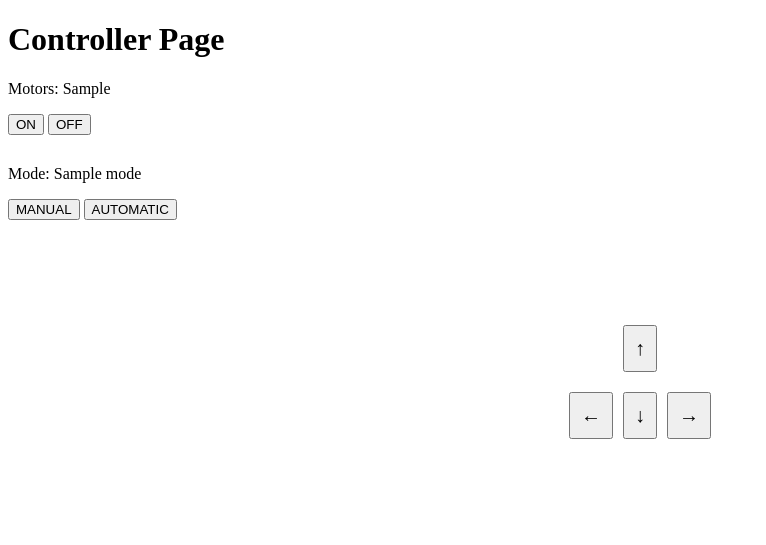
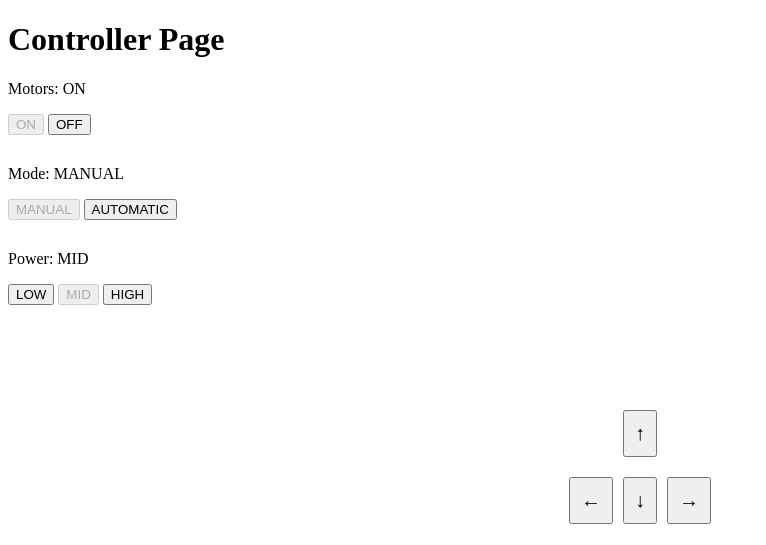
Before and after one commit to Dylanyves/ic2-remote-control, a Flask app: template templates/controller.html in a window 1280 px wide. Shown: the top 545 px of the page, without its empty margins (0-766 px from the left). Run offline with Flask 3, Linux system fonts and the light colour scheme; the template is opened without the code that fills it: most values are stand-ins (such as "Sample title", 1, 10 or a date in 2020).

Commit message:
added power buttons

```diff
--- a/app.py
+++ b/app.py
@@ -25,22 +25,26 @@ def controller():
     if not session.get('logged_in'):
         return redirect(url_for('login'))
 
-    data_from_button = "OFF"
-    mode = "AUTO"
+    motorStatus = "OFF"
+    modeStatus = "AUTO"
+    powerStatus = "LOW"
     if request.method == 'POST':
-        data_from_button = request.form.get('button_data')
-        mode = request.form.get('mode')
+        motorStatus = request.form.get('button_data')
+        modeStatus = request.form.get('modeStatus')
         direction = request.form.get('direction')
+        powerStatus = request.form.get('powerStatus')
 
-        if mode:
-            print(mode)
-        if data_from_button:
-            print(data_from_button)
+        if motorStatus:
+            print(motorStatus)
+        if modeStatus:
+            print(modeStatus)
+        if powerStatus:
+            print(powerStatus)
         if direction:
             print(direction)
 
-        return jsonify({'data_from_button': data_from_button, 'mode':mode})
-    return render_template('controller.html', data_from_button=data_from_button, mode=mode)
+        return jsonify({'motorStatus': motorStatus, 'modeStatus':modeStatus, 'powerStatus':powerStatus})
+    return render_template('controller.html', motorStatus=motorStatus, modeStatus=modeStatus, powerStatus=powerStatus)
 
 if __name__ == '__main__':
     app.run(host='0.0.0.0', port=5000, debug=True)
--- a/templates/controller.html
+++ b/templates/controller.html
@@ -3,7 +3,7 @@
 <head>
     <meta charset="UTF-8">
     <meta name="viewport" content="width=device-width, initial-scale=1.0">
-    <title>Controller</title>
+    <title>IC2 Controller</title>
     <style>
         .container {
             margin-top: 100px;
@@ -26,12 +26,12 @@
 <body>
     <h1>Controller Page</h1>
     <div style="margin-bottom: 30px;">
-        <p id="motorStatus">Motors: {{data_from_button}}</p>
+        <p id="motorStatus">Motors: {{motorStatus}}</p>
         <button
             id="onButton"
             {%
             if
-            data_from_button=="ON"
+            motorStatus=="ON"
             %}disabled{%
             endif
             %}
@@ -43,7 +43,7 @@
             id="offButton"
             {%
             if
-            data_from_button=="OFF"
+            motorStatus=="OFF"
             %}disabled{%
             endif
             %}
@@ -53,13 +53,13 @@
         </button>
     </div>
 
-    <div>
-        <p id="modeStatus">Mode: {{mode}}</p>
+    <div style="margin-bottom: 30px;">
+        <p id="modeStatus">Mode: {{modeStatus}}</p>
         <button
             id="manualButton"
             {%
             if
-            mode=="MANUAL"
+            modeStatus=="MANUAL"
             %}disabled{%
             endif
             %}
@@ -71,7 +71,7 @@
             id="autoButton"
             {%
             if
-            mode=="AUTO"
+            modeStatus=="AUTO"
             %}disabled{%
             endif
             %}
@@ -81,10 +81,50 @@
         </button>
     </div>
 
+    <div>
+        <p id="powerStatus">Power: {{powerStatus}}</p>
+        <button
+            id="lowButton"
+            {%
+            if
+            powerStatus=="LOW"
+            %}disabled{%
+            endif
+            %}
+            onclick="powerController('LOW')"
+        >
+            LOW
+        </button>
+        <button
+            id="midButton"
+            {%
+            if
+            powerStatus=="MID"
+            %}disabled{%
+            endif
+            %}
+            onclick="powerController('MID')"
+        >
+            MID
+        </button>
+        <button
+        id="highButton"
+        {%
+        if
+        powerStatus=="HIGH"
+        %}disabled{%
+        endif
+        %}
+        onclick="powerController('HIGH')"
+    >
+        HIGH
+    </button>
+    </div>
+
     <div class="container">
         <div class="control-buttons">
             <button class="arrow-button" onmousedown="move('up')" {%
-                if data_from_button=="OFF"
+                if motorStatus=="OFF"
                 %}disabled{%
                 endif
             %}>↑</button>
@@ -92,17 +132,17 @@
 
         <div class="control-buttons">
             <button class="arrow-button" onmousedown="move('left')" {%
-                if data_from_button=="OFF"
+                if motorStatus=="OFF"
                 %}disabled{%
                 endif
             %}>←</button>
             <button class="arrow-button" onmousedown="move('down')" {%
-                if data_from_button=="OFF"
+                if motorStatus=="OFF"
                 %}disabled{%
                 endif
             %}>↓</button>
             <button class="arrow-button" onmousedown="move('right')" {%
-                if data_from_button=="OFF"
+                if motorStatus=="OFF"
                 %}disabled{%
                 endif
             %}>→</button>
@@ -112,8 +152,9 @@
     <!-- Other HTML code -->
 
     <script>
-        var data_from_button = "{{data_from_button}}";
-        var mode = "{{mode}}";
+        var motorStatus = "{{motorStatus}}";
+        var modeStatus = "{{modeStatus}}";
+        var powerStatus = "{{powerStatus}}";
 
         function motorController(dataToSend) {
             fetch("/controller", {
@@ -125,15 +166,15 @@
             })
                 .then((response) => response.json())
                 .then((data) => {
-                    data_from_button = data.data_from_button;
+                    motorStatus = data.motorStatus;
 
-                    document.getElementById("motorStatus").innerText = "Motors: " + data.data_from_button;
+                    document.getElementById("motorStatus").innerText = "Motors: " + data.motorStatus;
 
-                    document.getElementById("onButton").disabled = data.data_from_button === "ON";
-                    document.getElementById("offButton").disabled = data.data_from_button === "OFF";
+                    document.getElementById("onButton").disabled = data.motorStatus === "ON";
+                    document.getElementById("offButton").disabled = data.motorStatus === "OFF";
 
                     const arrowButtons = document.querySelectorAll('.arrow-button');
-                    arrowButtons.forEach(button => button.disabled = (data.data_from_button === "OFF" || mode === "AUTO"));
+                    arrowButtons.forEach(button => button.disabled = (data.motorStatus === "OFF" || modeStatus === "AUTO"));
                 })
                 .catch((error) => {
                     console.error("Error sending data to server:", error);
@@ -146,19 +187,42 @@
                 headers: {
                     "Content-Type": "application/x-www-form-urlencoded",
                 },
-                body: "mode=" + encodeURIComponent(modeType),
+                body: "modeStatus=" + encodeURIComponent(modeType),
             })
                 .then((response) => response.json())
                 .then((data) => {
-                    mode = data.mode;
+                    modeStatus = data.modeStatus;
 
-                    document.getElementById("modeStatus").innerText = "Mode: " + data.mode;
+                    document.getElementById("modeStatus").innerText = "Mode: " + data.modeStatus;
 
-                    document.getElementById("manualButton").disabled = data.mode === "MANUAL";
-                    document.getElementById("autoButton").disabled = data.mode === "AUTO";
+                    document.getElementById("manualButton").disabled = data.modeStatus === "MANUAL";
+                    document.getElementById("autoButton").disabled = data.modeStatus === "AUTO";
 
                     const arrowButtons = document.querySelectorAll('.arrow-button');
-                    arrowButtons.forEach(button => button.disabled = (data_from_button === "OFF" || data.mode === "AUTO"));
+                    arrowButtons.forEach(button => button.disabled = (motorStatus === "OFF" || data.modeStatus === "AUTO"));
+                })
+                .catch((error) => {
+                    console.error("Error sending data to server:", error);
+                });
+        }
+
+        function powerController(power) {
+            fetch("/controller", {
+                method: "POST",
+                headers: {
+                    "Content-Type": "application/x-www-form-urlencoded",
+                },
+                body: "powerStatus=" + encodeURIComponent(power),
+            })
+                .then((response) => response.json())
+                .then((data) => {
+                    powerStatus = data.powerStatus;
+
+                    document.getElementById("powerStatus").innerText = "Power: " + data.powerStatus;
+
+                    document.getElementById("lowButton").disabled = data.powerStatus === "LOW";
+                    document.getElementById("midButton").disabled = data.powerStatus === "MID";
+                    document.getElementById("highButton").disabled = data.powerStatus === "HIGH";
                 })
                 .catch((error) => {
                     console.error("Error sending data to server:", error);
@@ -176,17 +240,17 @@
         }
 
         document.addEventListener('keydown', function (event) {
-            if (data_from_button === "OFF" || mode === "AUTO") {
+            if (motorStatus === "OFF" || modeStatus === "AUTO") {
                 return;
             }
             switch (event.key) {
                 case 'ArrowUp':
                     event.preventDefault();
-                    move('up');
+                    move('forward');
                     break;
                 case 'ArrowDown':
                     event.preventDefault();
-                    move('down');
+                    move('backward');
                     break;
                 case 'ArrowLeft':
                     event.preventDefault();
```
